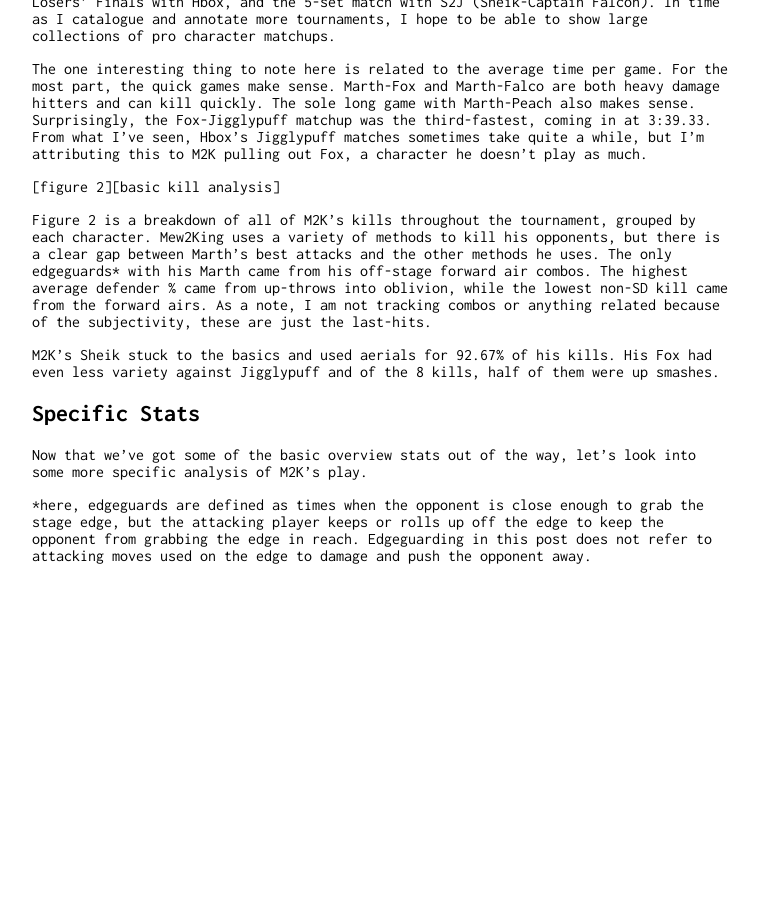
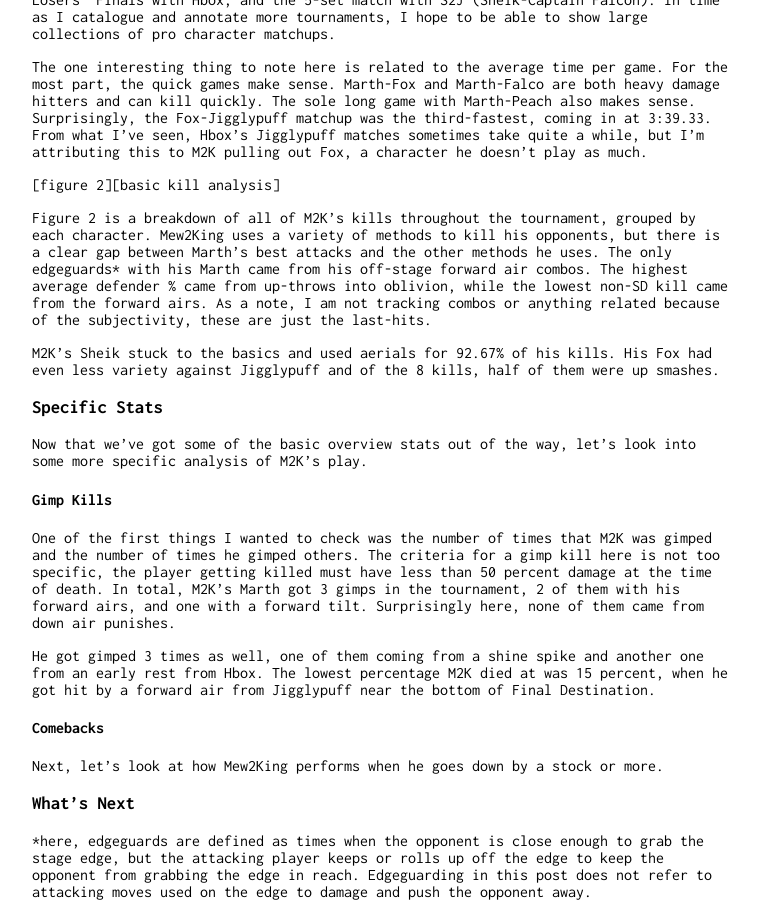
Before and after one commit to phouse512/games, a Jekyll site: the page built from games/_posts/2016-11-23-m2k-smash-summit.markdown, in a window 1280 px wide and 900 px high, scrolled down 706 px. Shown: the whole window, without its empty margins (258-1017 px from the left). Built offline with Jekyll 4.4.1, drawn with Linux system fonts in a browser that asks for light colours; before the commit the page ends 1270 px from its top, so only the background shows below that.

Commit message:
this does work

```diff
--- a/games/_posts/2016-11-23-m2k-smash-summit.markdown
+++ b/games/_posts/2016-11-23-m2k-smash-summit.markdown
@@ -25,7 +25,7 @@
 used, and a couple others. I also recorded the timestamp for each death for
 further analysis.
 
-#### Overview
+### Overview
 
 Before we get into some of the smaller details, let's go through some of the
 high level stats from the tournament. In total, M2K played in 5 rounds, for
@@ -67,10 +67,32 @@
 Fox had even less variety against Jigglypuff and of the 8 kills, half of them
 were up smashes.
 
-## Specific Stats
+### Specific Stats
 
 Now that we've got some of the basic overview stats out of the way, let's look
 into some more specific analysis of M2K's play.
+
+#### Gimp Kills
+
+One of the first things I wanted to check was the number of times that M2K was
+gimped and the number of times he gimped others. The criteria for a gimp kill
+here is not too specific, the player getting killed must have less than
+50 percent damage at the time of death. In total, M2K's Marth got 3 gimps in
+the tournament, 2 of them with his forward airs, and one with a forward tilt.
+Surprisingly here, none of them came from down air punishes.
+
+He got gimped 3 times as well, one of them coming from a shine spike and
+another one from an early rest from Hbox. The lowest percentage M2K died at was
+15 percent, when he got hit by a forward air from Jigglypuff near the bottom of
+Final Destination.
+
+#### Comebacks
+
+Next, let's look at how Mew2King performs when he goes down by a stock or more.
+
+
+
+### What's Next
 
 
 *here, edgeguards are defined as times when the opponent is close enough to grab the
--- a/smash/main.py
+++ b/smash/main.py
@@ -17,4 +17,4 @@
 pp = pprint.PrettyPrinter(indent=4)
 pp.pprint(results)
 
-write_multi_array_to_csv(results, 'm2k_character_matchups')
+# write_multi_array_to_csv(results, 'm2k_character_matchups')
```
Also changed, not shown: smash/analysis.py (+9 -4 lines).
